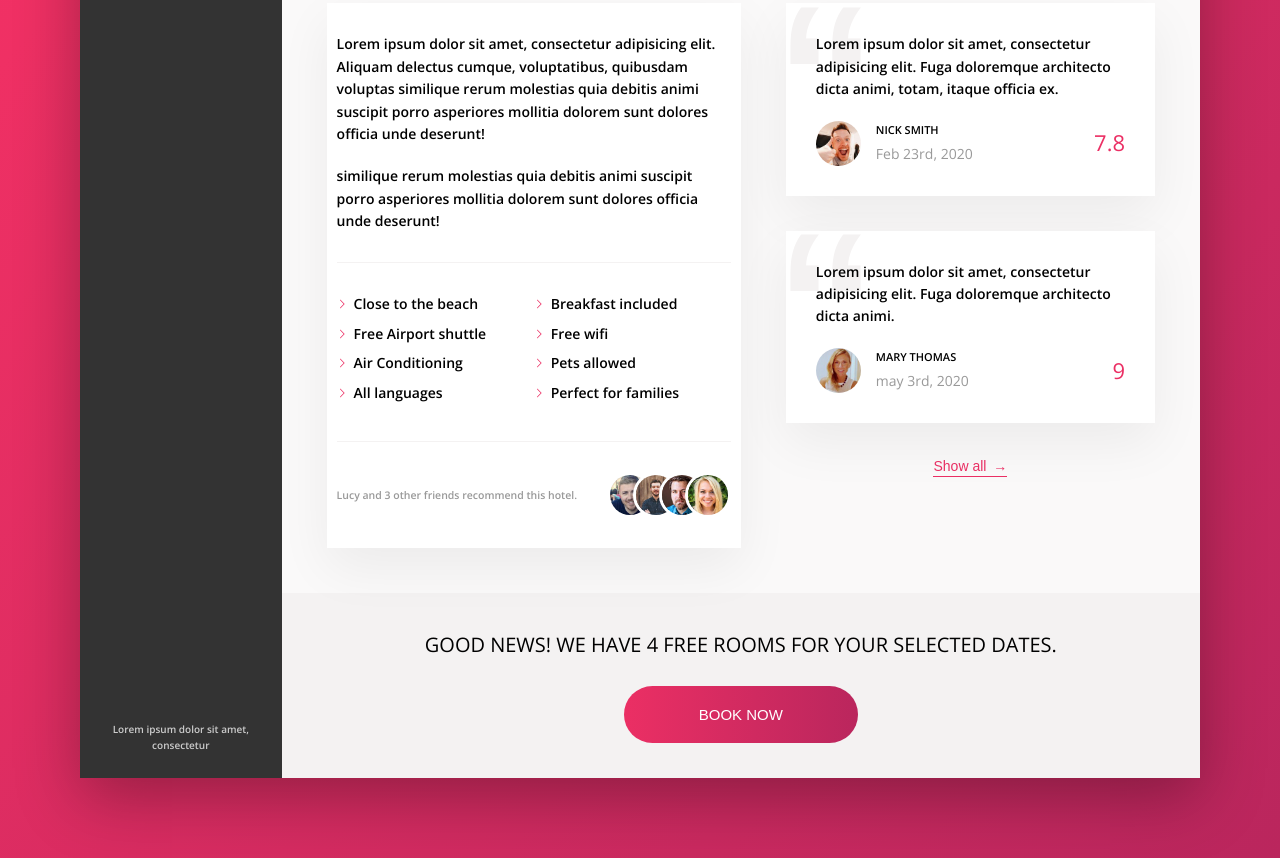
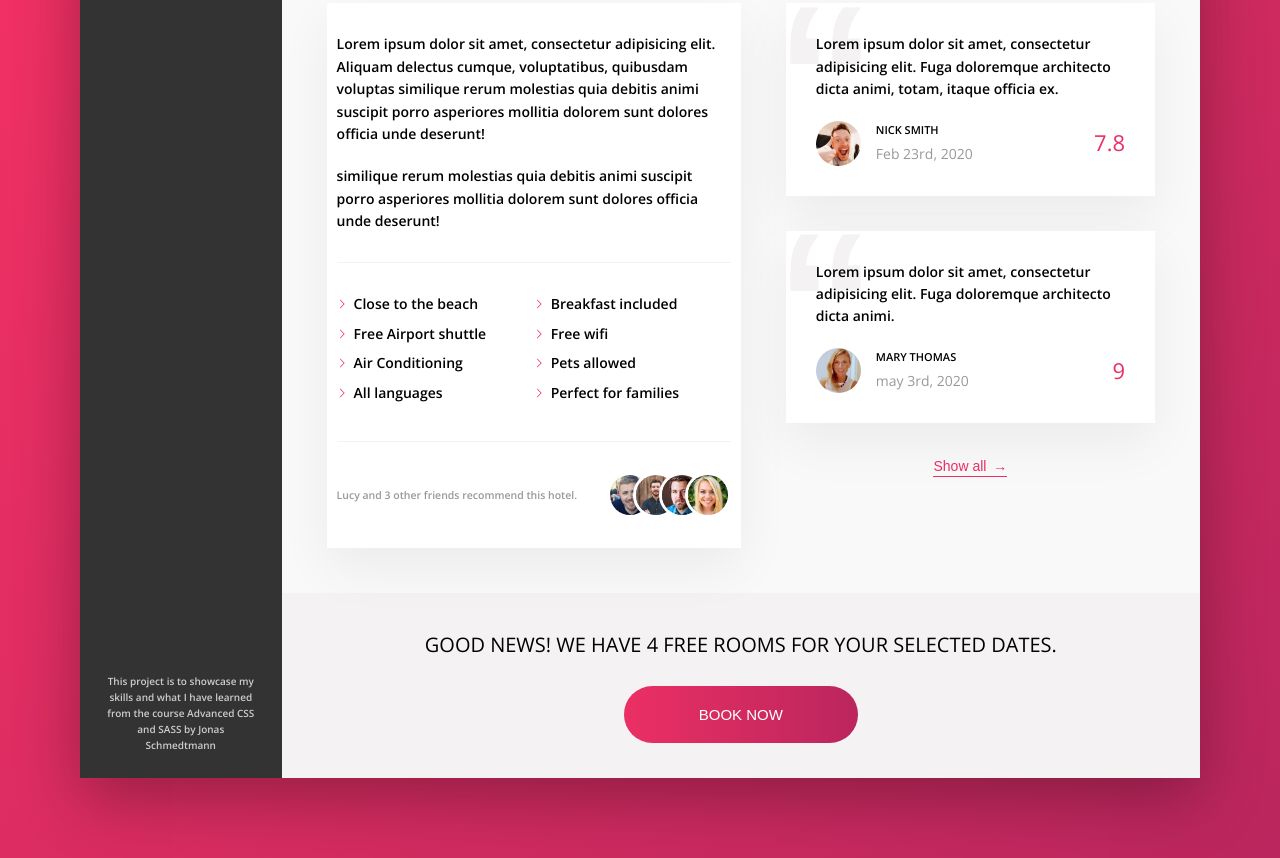
Before and after one commit to varunkumar3091999/trillo-css-course, a website: page index.html in a window 1280 px wide. Shown: the part 618-1476 px from the top of the page. Drawn offline with nearby package versions, Linux system fonts and the light colour scheme.

Commit message:
changed LEgal text from filler to meaningfull text

```diff
--- a/index.html
+++ b/index.html
@@ -88,7 +88,7 @@
                     </ul>
 
                     <div class="legal">
-                        Lorem ipsum dolor sit amet, consectetur
+                        This project is to showcase my skills and what I have learned from the course Advanced CSS and SASS by Jonas Schmedtmann
                     </div>
                 </nav>
                 <main class="hotel-view">
```
